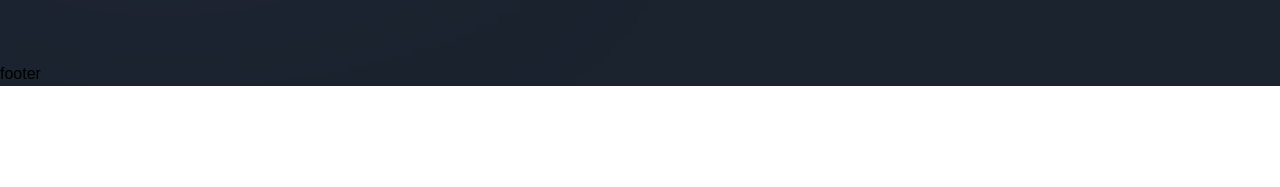
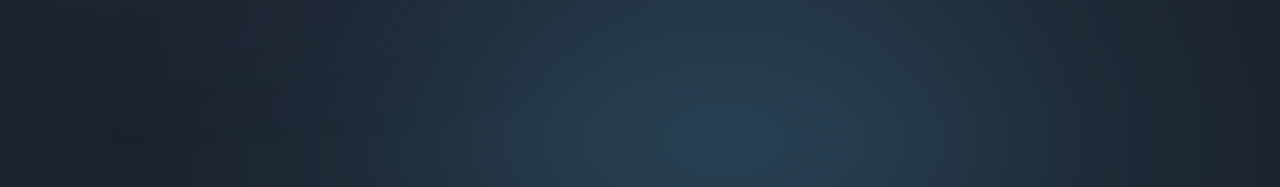
Before and after one commit to the-bipu/metaverse-nextjs, a Next.js app: page / in a window 1280 px wide. Shown: the part 7029-7216 px from the top of the page. Before the commit the page ends 7115 px from the top, so only its background shows below. Built offline with nearby package versions, Linux system fonts and the light colour scheme; a web font is replaced by a local one.

Commit message:
Update Footer.jsx

```diff
--- a/components/Footer.jsx
+++ b/components/Footer.jsx
@@ -1,9 +1,24 @@
 'use client';
 
+import { motion } from 'framer-motion';
+import { socials } from '../constants';
+
+import styles from '../styles';
+import { footerVariants } from '../utils/motion';
+
 const Footer = () => (
-  <footer>
-    footer
-  </footer>
+  <motion.footer
+    variants={footerVariants}
+    initial="hidden"
+    whileInView="show"
+    className={`${styles.paddings} py-8 relative`}
+  >
+    <div className='footer-gradient' />
+
+    <div>
+
+    </div>
+  </motion.footer>
 );
 
 export default Footer;
```
